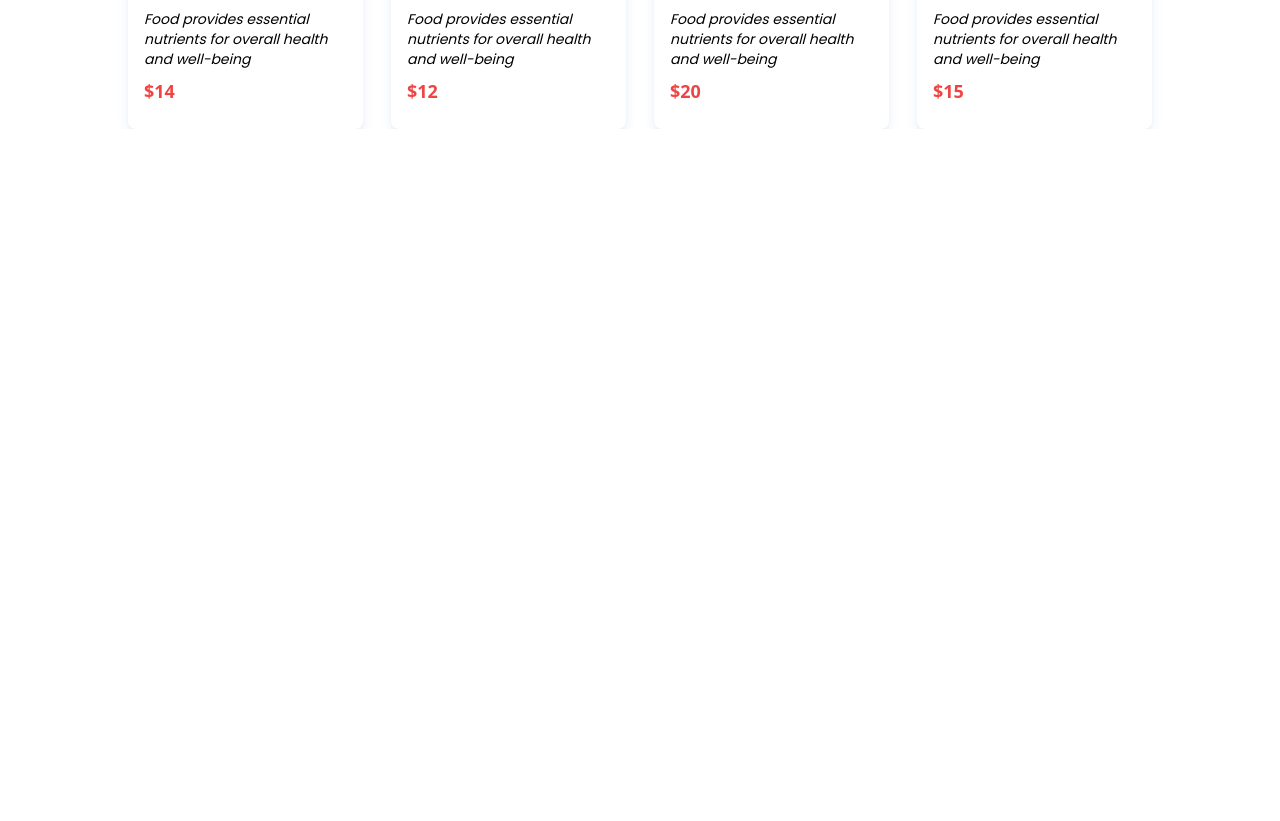
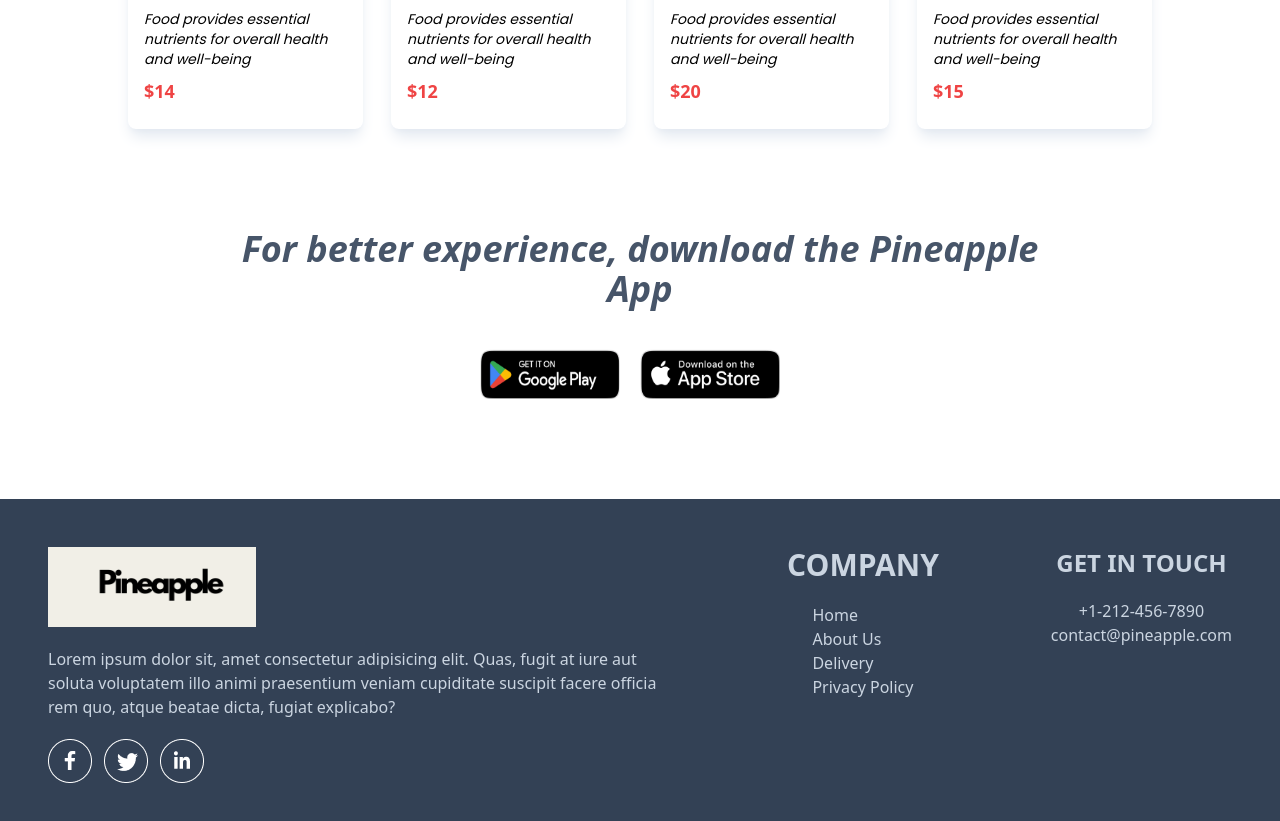
Before and after one commit to shaswat08/food-delivery-app, a React (Vite) app in the folder frontend/: page / in a window 1280 px wide. Shown: the part 4280-5101 px from the top of the page. Before the commit the page ends 4409 px from the top, so only its background shows below. Built offline with nearby package versions, Linux system fonts and the light colour scheme.

Commit message:
Home page UI completed

```diff
--- a/frontend/src/App.jsx
+++ b/frontend/src/App.jsx
@@ -4,10 +4,12 @@ import { Route, Routes } from "react-router-dom";
 import Home from "./pages/Home";
 import Cart from "./pages/Cart";
 import PlaceOrder from "./pages/PlaceOrder";
+import Footer from "./components/Footer";
 
 const App = () => {
   return (
-    <div className="w-[80%] m-auto">
+    <>
+      <div className="box-border w-[80%] m-auto">
         <NavBar />
         <Routes>
           <Route path="/" element={<Home />} />
@@ -15,6 +17,8 @@ const App = () => {
           <Route path="/order" element={<PlaceOrder />} />
         </Routes>
       </div>
+      <Footer />
+    </>
   );
 };
 
--- /dev/null
+++ b/frontend/src/components/AppDownload.jsx
@@ -0,0 +1,26 @@
+import React from "react";
+import { assets } from "../assets/assets";
+
+const AppDownload = () => {
+  return (
+    <div className="flex flex-col items-center justify-center p-20 gap-10">
+      <div className="mt-5 text-center">
+        <p className="text-4xl italic font-semibold text-slate-600">
+          For better experience, download the Pineapple App
+        </p>
+      </div>
+      <div className="flex gap-5 items-center mr-5">
+        <img
+          className="w-[140px] h-[50px] cursor-pointer transform hover:scale-110 duration-100"
+          src={assets.play_store}
+        />
+        <img
+          className="w-[140px] h-[50px] cursor-pointer transform hover:scale-110 duration-100"
+          src={assets.app_store}
+        />
+      </div>
+    </div>
+  );
+};
+
+export default AppDownload;
--- /dev/null
+++ b/frontend/src/components/Footer.jsx
@@ -0,0 +1,41 @@
+import React from "react";
+import { assets } from "../assets/assets";
+
+const Footer = () => {
+  return (
+    <div className="mt-5 m-auto bg-slate-700 text-slate-300">
+      <div className="p-12 flex justify-between items-start gap-28">
+        <div className="flex flex-col gap-5 ">
+          <img className="w-52 h-20 object-cover" src={assets.logo} />
+          <p>
+            Lorem ipsum dolor sit, amet consectetur adipisicing elit. Quas,
+            fugit at iure aut soluta voluptatem illo animi praesentium veniam
+            cupiditate suscipit facere officia rem quo, atque beatae dicta,
+            fugiat explicabo?
+          </p>
+          <div className="flex gap-3">
+            <img src={assets.facebook_icon} />
+            <img src={assets.twitter_icon} />
+            <img src={assets.linkedin_icon} />
+          </div>
+        </div>
+        <div className="flex flex-col gap-5 items-center">
+          <h2 className="text-3xl font-bold">COMPANY</h2>
+          <ul className="flex flex-col">
+            <li>Home</li>
+            <li>About Us</li>
+            <li>Delivery</li>
+            <li>Privacy Policy</li>
+          </ul>
+        </div>
+        <div className="flex flex-col items-center">
+          <h2 className="text-2xl font-bold"> GET IN TOUCH </h2>
+          <p className="mt-5"> +1-212-456-7890 </p>
+          <p> contact@pineapple.com </p>
+        </div>
+      </div>
+    </div>
+  );
+};
+
+export default Footer;
--- a/frontend/src/components/NavBar.jsx
+++ b/frontend/src/components/NavBar.jsx
@@ -6,7 +6,10 @@ const NavBar = () => {
 
   return (
     <div className="py-7 px-15 flex justify-between items-center">
-      <img className="h-[100px] w-[200px] object-cover" src={assets.logo} />
+      <img
+        className="h-[100px] w-[200px] object-cover"
+        src={assets.logo}
+      />
       <ul className="flex items-center gap-4 font-poppins text-md text-slate-500">
         <li
           onClick={() => setMenu("home")}
--- a/frontend/src/pages/Home.jsx
+++ b/frontend/src/pages/Home.jsx
@@ -2,6 +2,7 @@ import React, { useState } from "react";
 import Header from "../components/Header";
 import ExploreMenu from "../components/ExploreMenu";
 import FoodDisplay from "../components/FoodDisplay";
+import AppDownload from "../components/AppDownload";
 
 const Home = () => {
   const [category, setCategory] = useState("all");
@@ -10,6 +11,7 @@ const Home = () => {
       <Header />
       <ExploreMenu category={category} setCategory={setCategory} />
       <FoodDisplay category={category} />
+      <AppDownload />
     </div>
   );
 };
```
Lines whose indentation alone changed are shown as unchanged.
